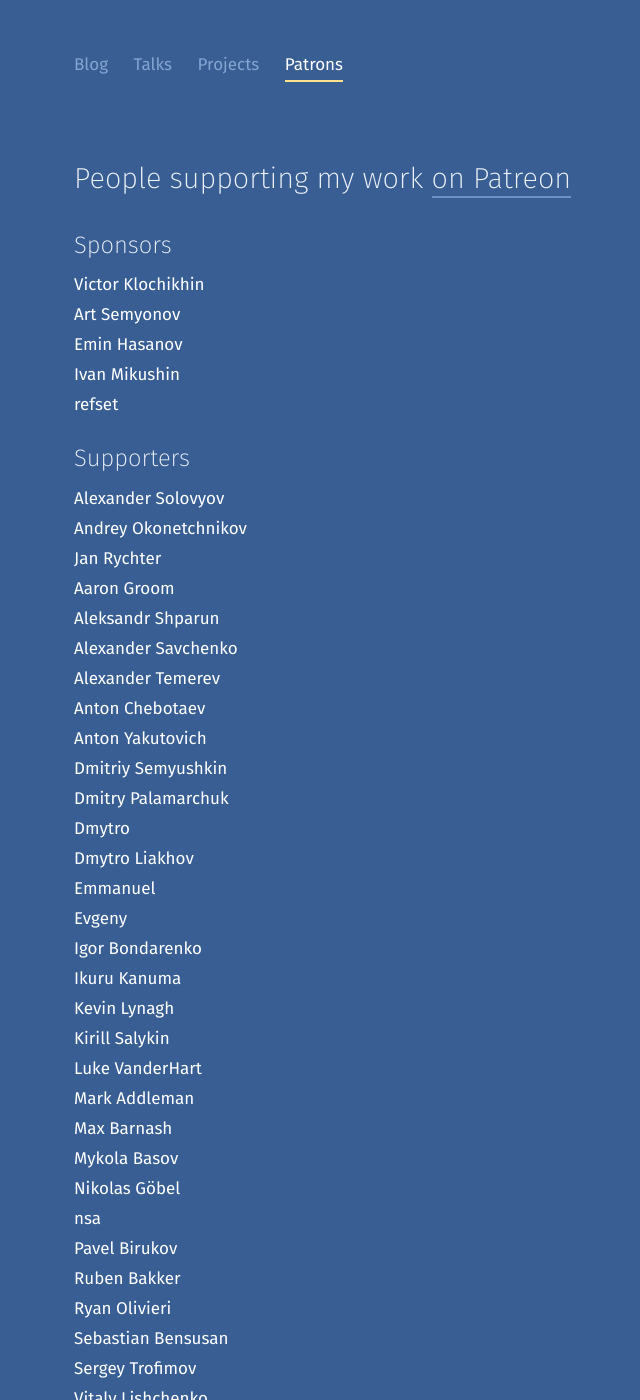
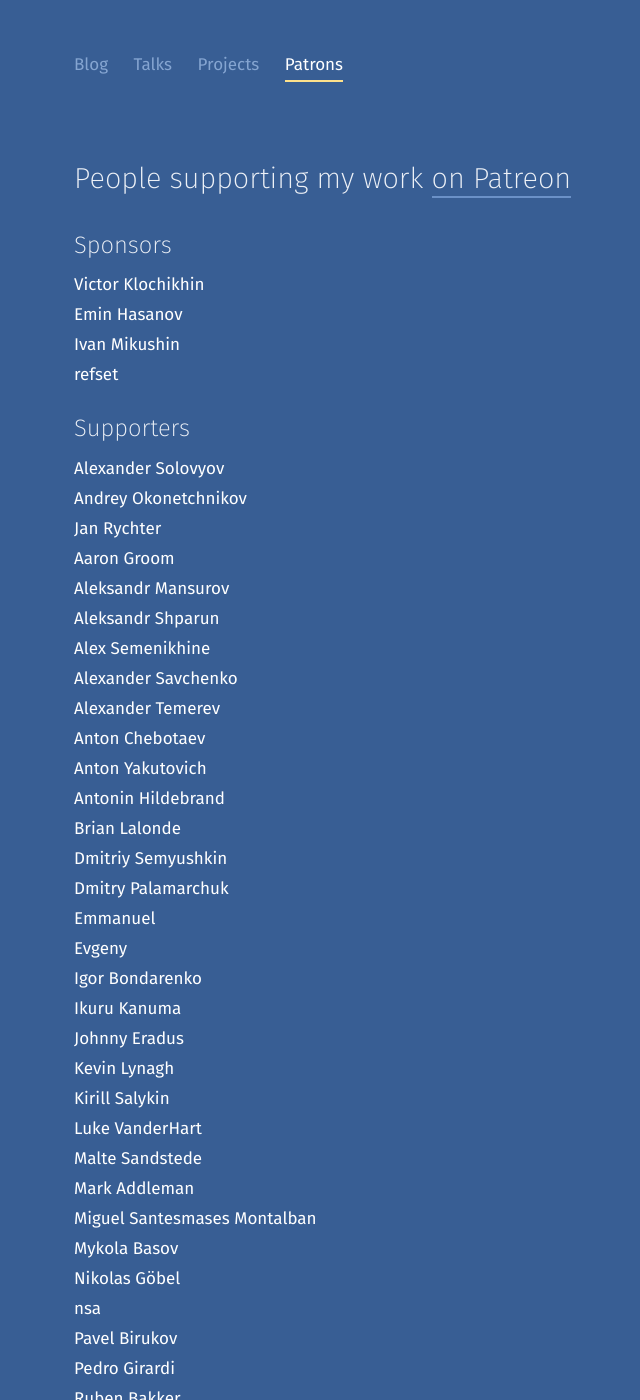
Before and after one commit to tonsky/tonsky.github.io, a Jekyll site: the page built from patrons/index.html, in a window 1280 px wide and 1400 px high. Shown: the whole window, without its empty margins (295-935 px from the left). Built offline with Jekyll 4.4.1, drawn with Linux system fonts in a browser that asks for light colours; some of the changed text lies outside the part shown.

Commit message:
December Patrons update

```diff
--- a/patrons/index.html
+++ b/patrons/index.html
@@ -21,7 +21,6 @@
 
 <h2>Sponsors</h2>
 <li>Victor Klochikhin</li>
-<li>Art Semyonov</li>
 <li>Emin Hasanov</li>
 <li>Ivan Mikushin</li>
 <li>refset</li>
@@ -31,28 +30,33 @@
 <li>Andrey Okonetchnikov </li>
 <li>Jan Rychter</li>
 <li>Aaron Groom</li>
+<li>Aleksandr Mansurov</li>
 <li>Aleksandr Shparun</li>
+<li>Alex Semenikhine</li>
 <li>Alexander Savchenko</li>
 <li>Alexander Temerev</li>
 <li>Anton Chebotaev</li>
 <li>Anton Yakutovich</li>
+<li>Antonin Hildebrand</li>
+<li>Brian Lalonde</li>
 <li>Dmitriy Semyushkin</li>
 <li>Dmitry Palamarchuk</li>
-<li>Dmytro</li>
-<li>Dmytro Liakhov</li>
 <li>Emmanuel</li>
 <li>Evgeny</li>
 <li>Igor Bondarenko</li>
 <li>Ikuru Kanuma</li>
+<li>Johnny Eradus</li>
 <li>Kevin Lynagh</li>
 <li>Kirill Salykin</li>
 <li>Luke VanderHart</li>
+<li>Malte Sandstede</li>
 <li>Mark Addleman</li>
-<li>Max Barnash</li>
+<li>Miguel Santesmases Montalban</li>
 <li>Mykola Basov</li>
 <li>Nikolas Göbel</li>
 <li>nsa</li>
 <li>Pavel Birukov</li>
+<li>Pedro Girardi</li>
 <li>Ruben Bakker</li>
 <li>Ryan Olivieri</li>
 <li>Sebastian Bensusan</li>
```
Also changed, not shown: other parts of patrons/index.html (+3 -2 lines).
